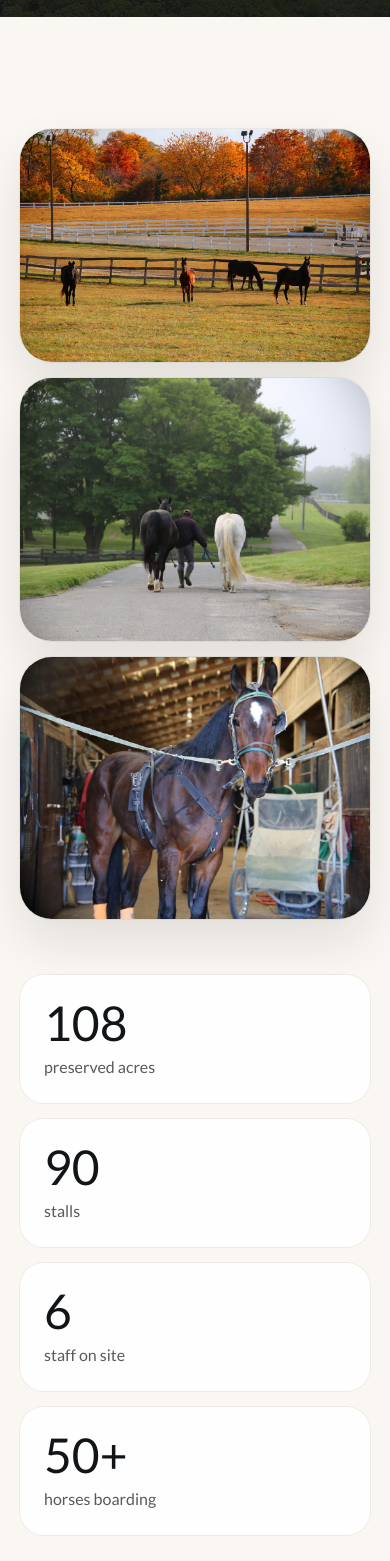
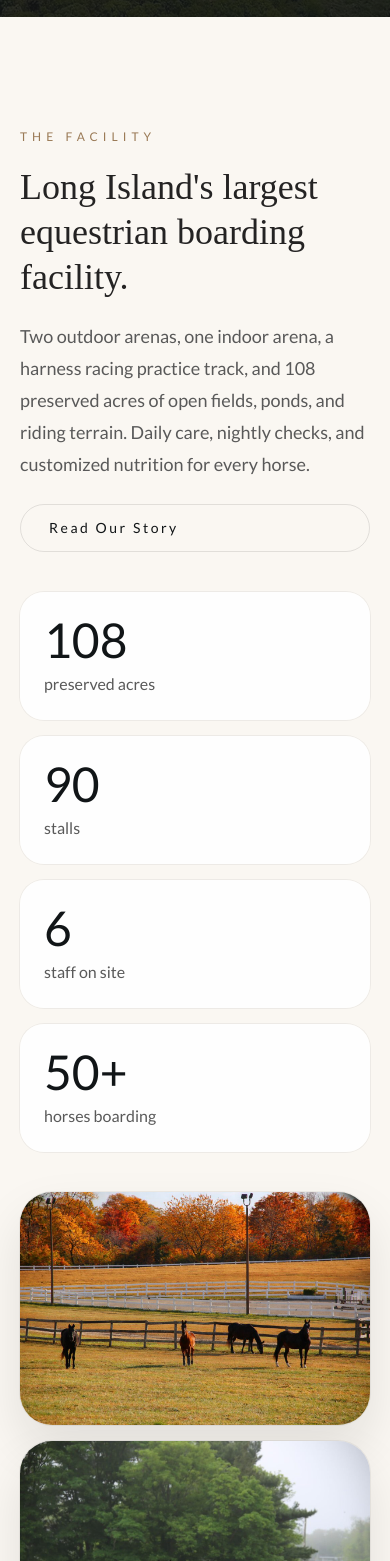
Before and after one commit to Midorivi/thunder-road-stables, a React (Vite) app: page / in a window 390 px wide. Shown: the part 827-2388 px from the top of the page. Built offline with nearby package versions, Linux system fonts and the light colour scheme; no server answers; the HTML template or start-up script is replaced by a standard one; a web font is replaced by a local one.

Commit message:
Reorder facility section: text + stats first, photos below (better mobile flow)

```diff
--- a/src/components/sections/About.tsx
+++ b/src/components/sections/About.tsx
@@ -39,28 +39,7 @@ export function About() {
   return (
     <section className="bg-[#FAF7F2] py-28 md:py-36">
       <div className="page-shell">
-        <AnimatedSection className="grid gap-4 md:grid-cols-3">
-          <div className="overflow-hidden rounded-[2rem] shadow-[0_24px_50px_rgba(17,21,23,0.1)] ring-1 ring-black/5 md:col-span-2 md:row-span-2">
-            <img src={asset("/gallery/photo-8.jpg")} alt="Thunder Road Stables barns and paddocks" className="h-full w-full object-cover" />
-          </div>
-          <div className="overflow-hidden rounded-[2rem] shadow-[0_24px_50px_rgba(17,21,23,0.1)] ring-1 ring-black/5">
-            <img src={asset("/gallery/photo-5.jpg")} alt="Walking horses through the farm" className="aspect-[4/3] w-full object-cover" />
-          </div>
-          <div className="overflow-hidden rounded-[2rem] shadow-[0_24px_50px_rgba(17,21,23,0.1)] ring-1 ring-black/5">
-            <img src={asset("/gallery/photo-12.jpg")} alt="Horse in the stable barn" className="aspect-[4/3] w-full object-cover" />
-          </div>
-        </AnimatedSection>
-
-        <AnimatedSection delay={0.1} className="mt-14 grid gap-4 sm:grid-cols-2 lg:grid-cols-4">
-          {stats.map((stat) => (
-            <div key={stat.label} className="rounded-[1.5rem] bg-white/90 p-6 ring-1 ring-black/5">
-              <AnimatedCounter target={stat.value} suffix={stat.suffix} />
-              <p className="mt-2 text-[#595959]">{stat.label}</p>
-            </div>
-          ))}
-        </AnimatedSection>
-
-        <AnimatedSection delay={0.16} className="mt-14 flex flex-col gap-6 md:flex-row md:items-end md:justify-between">
+        <AnimatedSection className="flex flex-col gap-6 md:flex-row md:items-end md:justify-between">
           <div className="max-w-2xl">
             <p className="text-xs uppercase tracking-[0.42em] text-[#9a7a56]">The facility</p>
             <h2 className="mt-5 text-4xl leading-tight text-[#242323] md:text-5xl">Long Island&apos;s largest equestrian boarding facility.</h2>
@@ -75,6 +54,27 @@ export function About() {
             Read Our Story
           </Link>
         </AnimatedSection>
+
+        <AnimatedSection delay={0.08} className="mt-10 grid gap-4 sm:grid-cols-2 lg:grid-cols-4">
+          {stats.map((stat) => (
+            <div key={stat.label} className="rounded-[1.5rem] bg-white/90 p-6 ring-1 ring-black/5">
+              <AnimatedCounter target={stat.value} suffix={stat.suffix} />
+              <p className="mt-2 text-[#595959]">{stat.label}</p>
+            </div>
+          ))}
+        </AnimatedSection>
+
+        <AnimatedSection delay={0.14} className="mt-10 grid gap-4 md:grid-cols-3">
+          <div className="overflow-hidden rounded-[2rem] shadow-[0_24px_50px_rgba(17,21,23,0.1)] ring-1 ring-black/5 md:col-span-2 md:row-span-2">
+            <img src={asset("/gallery/photo-8.jpg")} alt="Thunder Road Stables barns and paddocks" className="h-full w-full object-cover" />
+          </div>
+          <div className="overflow-hidden rounded-[2rem] shadow-[0_24px_50px_rgba(17,21,23,0.1)] ring-1 ring-black/5">
+            <img src={asset("/gallery/photo-5.jpg")} alt="Walking horses through the farm" className="aspect-[4/3] w-full object-cover" />
+          </div>
+          <div className="overflow-hidden rounded-[2rem] shadow-[0_24px_50px_rgba(17,21,23,0.1)] ring-1 ring-black/5">
+            <img src={asset("/gallery/photo-12.jpg")} alt="Horse in the stable barn" className="aspect-[4/3] w-full object-cover" />
+          </div>
+        </AnimatedSection>
       </div>
     </section>
   );
```
